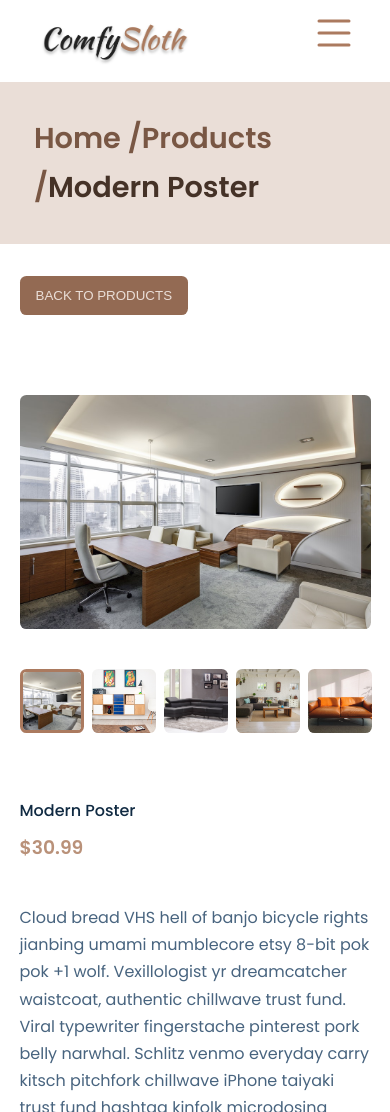
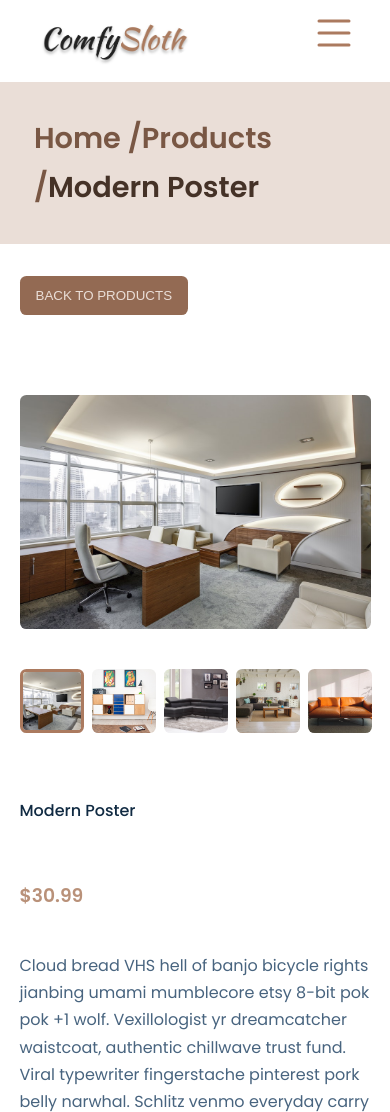
Before and after one commit to aymenboudissa/site-ecommerce-meubleDZ, a React (Create React App) app: page /Detail/1 in a window 390 px wide. Shown: the top 1112 px of the page. Built offline with nearby package versions, Linux system fonts and the light colour scheme.

Commit message:
change margin btn and gap of product_about

```diff
--- a/src/screens/Detail/Detai.css
+++ b/src/screens/Detail/Detai.css
@@ -87,6 +87,9 @@ img {
   .product__abouts {
     margin-top: 2rem;
     gap: 2.5rem;
+    display: flex;
+    flex-direction: column;
+    justify-content: flex-start;
   }
   .product__detail {
     margin-top: 1rem;
@@ -94,4 +97,7 @@ img {
   .product__abouts .product__title {
     font-size: 16px;
   }
+  .product__abouts .product__price {
+    margin-top: 1rem;
+  }
 }
```
